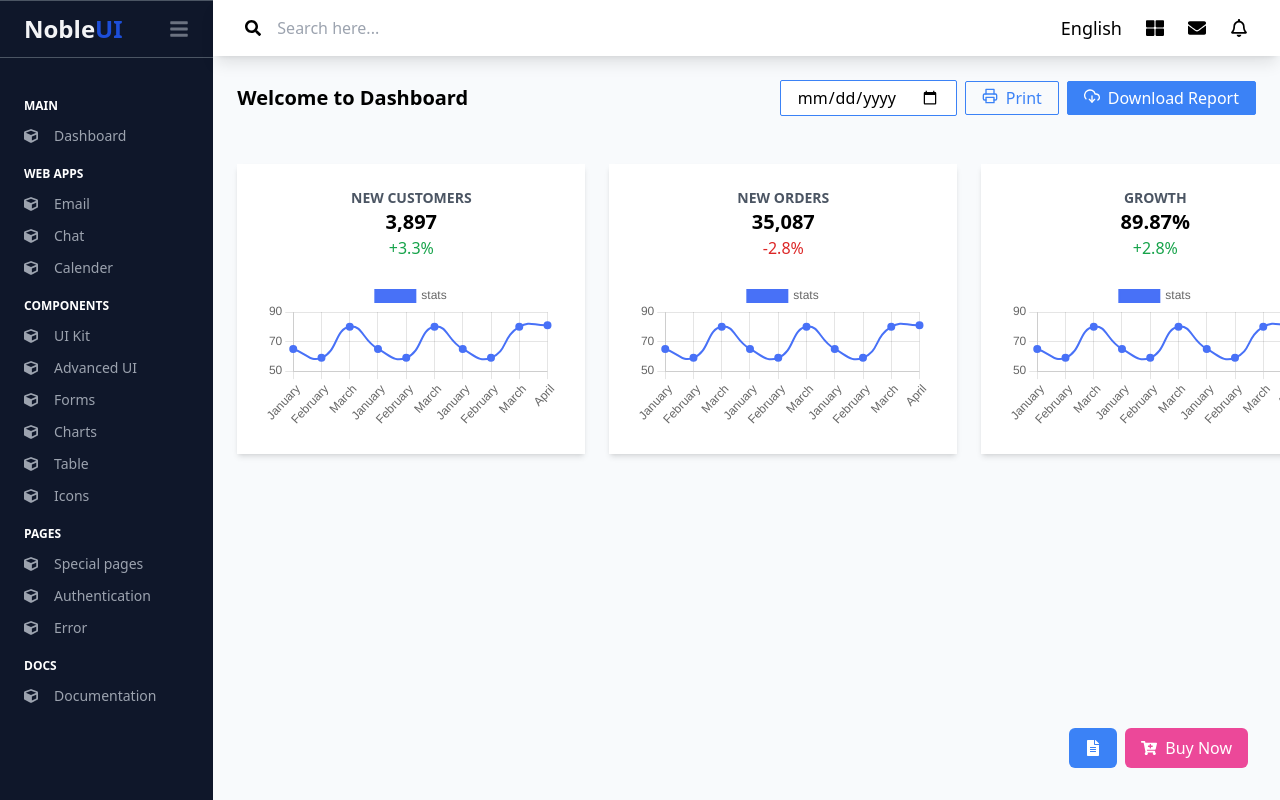
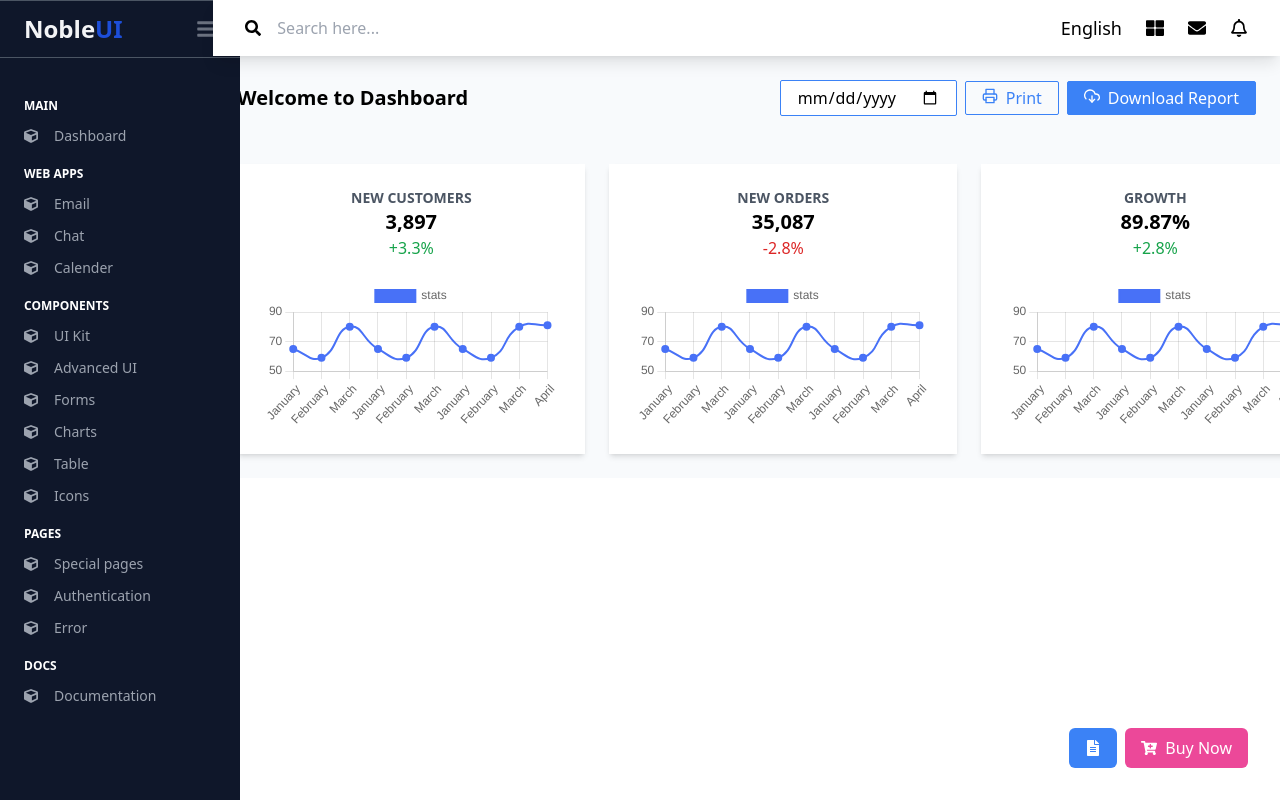
Before and after one commit to numan-iftikhar/NobleUI-dashboard-react, a React (Vite) app: page / in a window 1280 px wide. Shown: the top 800 px of the page. Built offline with nearby package versions, Linux system fonts and the light colour scheme.

Commit message:
fix issue with sidebar moving with content

```diff
--- a/src/components/Sidebar.jsx
+++ b/src/components/Sidebar.jsx
@@ -5,11 +5,10 @@ import LinkItem from "./LinkItem";
 
 const Sidebar = () => {
   const sb__headingStyle =
-    "flex items-center gap-4 mb-1 px-6 text-xs text-white font-semibold";
-  const activeMenu = true;
+    "gap-4 mb-1 px-6 text-xs text-white font-semibold";
 
   return (
-    <div className="sidebar bg-slate-900 h-screen md:overflow-hidden md:hover:overflow-auto pb-10">
+    <div className="sidebar fixed w-60 top-0 left-0 overflow-x-hidden bg-slate-900 h-full pb-10">
       {/* header */}
       <div className="flex sticky top-0 justify-between px-6 py-3 border-y border-gray-600  bg-slate-900">
         <p className="brandName font-bold text-2xl text-gray-100">
```
